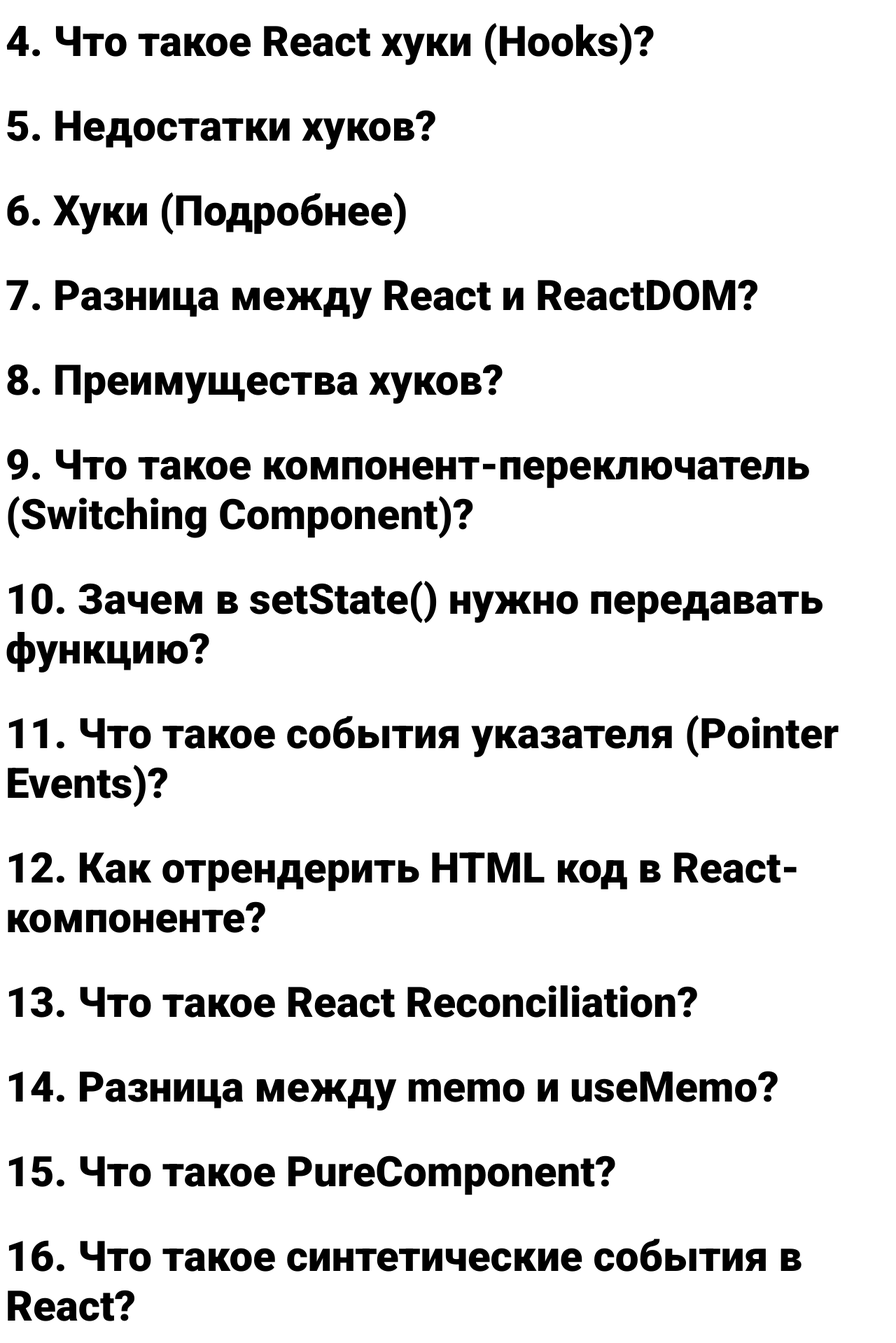
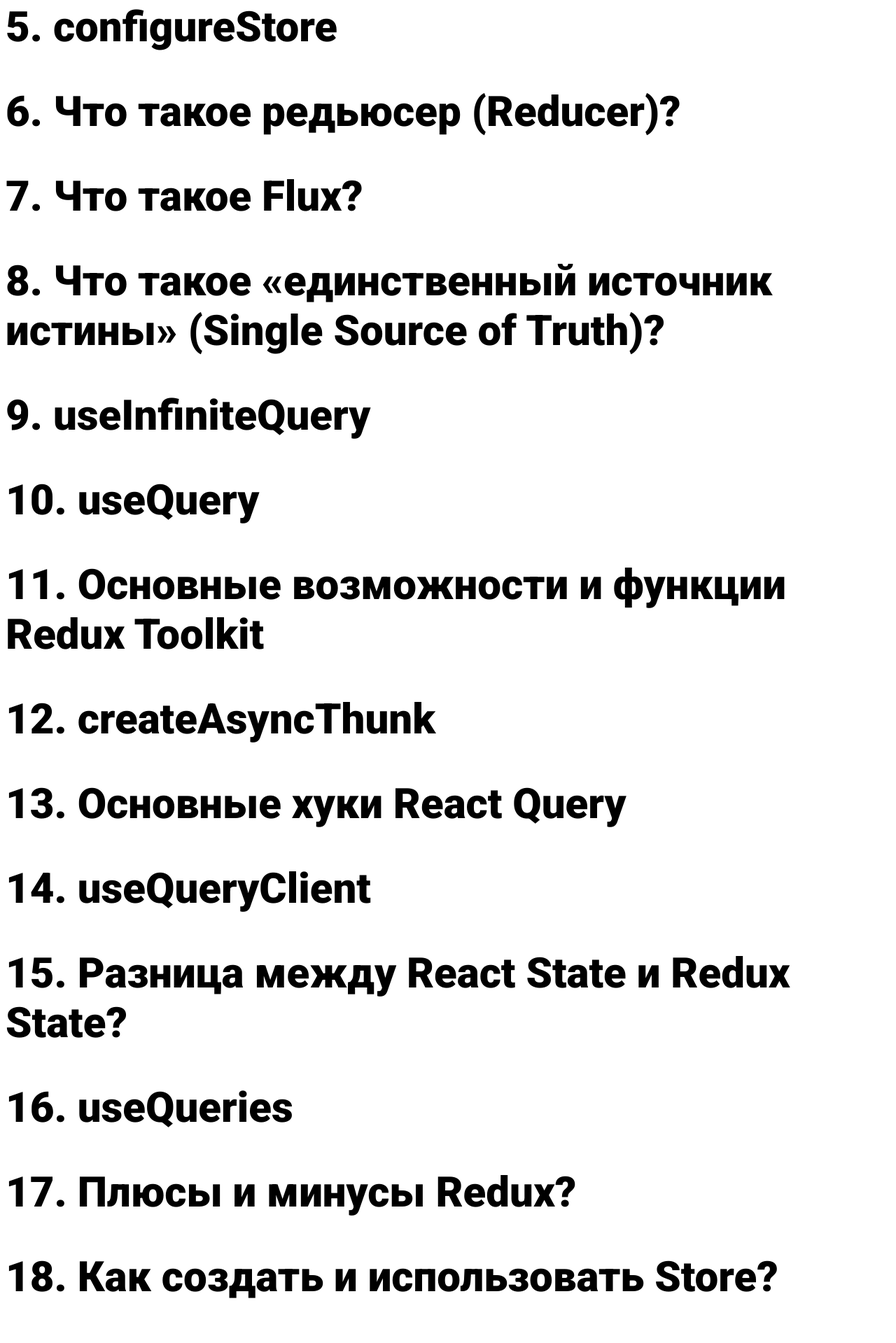
Before and after one commit to DenisBeck/movies-app, a React (Create React App) app: page / in a window 1280 px wide. Shown: the part 560-2479 px from the top of the page at 70% size. Built offline with nearby package versions, Linux system fonts and the light colour scheme.

Commit message:
redux js

```diff
--- a/src/App.js
+++ b/src/App.js
@@ -184,69 +184,99 @@
 
 // const filtered = questions.filter((item, index) => [2,5,7,9,12,14,15,16,23,27,30,34,36,39,43,45,48,54,61,63,75,76,80,85,86,88,89,91,92,93,97,99,100,107,110,113,114,124,125,129,130,132,134,140,154,156,158,160,161,165,166,169,173,178,179,184,186,191,195,196,197].includes(index + 1))
 
+// const questions = [
+//   'Разница между элементом и компонентом?',
+//   'Что делает метод shouldComponentUpdate?',
+//   'Что такое Virtual DOM? Как он работает с React?',
+//   'Что такое React хуки (Hooks)?',
+//   'Недостатки хуков?',
+//   'Хуки (Подробнее)',
+//   'Разница между React и ReactDOM?',
+//   'Преимущества хуков?',
+//   'Что такое компонент-переключатель (Switching Component)?',
+//   'Зачем в setState() нужно передавать функцию?',
+//   'Что такое события указателя (Pointer Events)?',
+//   'Как отрендерить HTML код в React-компоненте?',
+//   'Что такое React Reconciliation?',
+//   'Разница между memo и useMemo?',
+//   'Что такое PureComponent?',
+//   'Что такое синтетические события в React?',
+//   'Что такое фрагмент (Fragment)? Почему фрагмент лучше, чем div?',
+//   'Перечислите особенности React?',
+//   'Какие хуки были добавлены в React Router версии 5?',
+//   'Разница между классовым и функциональным компонентами?',
+//   'Что такое React-ссылка (ref)? Как создать ссылку?',
+//   'Назовите основную цель React Fiber?',
+//   'Разница между управляемыми (controlled) и не управляемыми (uncontrolled) компонентами?',
+//   'Что такое контекст (Context)?',
+//   'Как реализовать однократное выполнение операции при начальном рендеринге?',
+//   'Что такое условный рендеринг (Conditional Rendering)? Как его выполнить?',
+//   'Что такое инверсия наследования (Inheritance Inversion)?',
+//   'Что такое синтетические события (SyntheticEvent) в React?',
+//   'Что такое «ленивая» (Lazy) функция?',
+//   'Что такое предохранители (Error Boundaries)?',
+//   'Назовите преимущества использования React?',
+//   'Как в React реализовать двустороннее связывание данных?',
+//   'Является ли React реактивным?',
+//   'Что триггерит перерендер компонента?',
+//   'Что такое поднятие состояния вверх (Lifting State Up)?',
+//   'Что такое ReactDOMServer?',
+//   'Что такое React?',
+//   'Что такое сhildren?',
+//   'Чем React Router отличается от обычной маршрутизации?',
+//   'Что такое «опрос» (Polling)? Как его реализовать в React?',
+//   'Разница между рендерингом и монтированием?',
+//   'Методы жизненного цикла компонента в React?',
+//   'Какие типы данных может возвращать метод render?',
+//   'Разница между компонентом и контейнером?',
+//   'Разница между теневым (Shadow) и виртуальным (Virtual) DOM?',
+//   'Что такое строгий режим в React? Его преимущества?',
+//   'Разница между useEffect(), componentDidMount()и useLayoutEffect()?',
+//   'Что такое «бурение пропсов» (Prop Drilling)? Как его избежать?',
+//   'Разница между состоянием(state) и пропсами(props)?',
+//   'Что такое портал (Portal)?',
+//   'Что такое Reselect и как он работает?',
+//   'Для чего предназначен метод registerServiceWorker() в React?',
+//   'Разница междуcreateElement()иcloneElement()?',
+//   'Что такое React Fiber?',
+//   'Что Такое JSX?',
+//   'Стадии жизненного цикла компонента в React?',
+//   'Что такое Компонент высшего порядка (Higher-Order Component/HOC)?',
+//   'Как передавать пропсы в React Router?',
+//   'Техники оптимизации React?',
+//   'Как React обрабатывает, или ограничивает использование пропсов определенного типа?',
+//   'Лучшие практики безопасности в React?',
+//   'Для чего нужен атрибут key при рендере списков?',
+// ];
+
 const questions = [
-  'Разница между элементом и компонентом?',
-  'Что делает метод shouldComponentUpdate?',
-  'Что такое Virtual DOM? Как он работает с React?',
-  'Что такое React хуки (Hooks)?',
-  'Недостатки хуков?',
-  'Хуки (Подробнее)',
-  'Разница между React и ReactDOM?',
-  'Преимущества хуков?',
-  'Что такое компонент-переключатель (Switching Component)?',
-  'Зачем в setState() нужно передавать функцию?',
-  'Что такое события указателя (Pointer Events)?',
-  'Как отрендерить HTML код в React-компоненте?',
-  'Что такое React Reconciliation?',
-  'Разница между memo и useMemo?',
-  'Что такое PureComponent?',
-  'Что такое синтетические события в React?',
-  'Что такое фрагмент (Fragment)? Почему фрагмент лучше, чем div?',
-  'Перечислите особенности React?',
-  'Какие хуки были добавлены в React Router версии 5?',
-  'Разница между классовым и функциональным компонентами?',
-  'Что такое React-ссылка (ref)? Как создать ссылку?',
-  'Назовите основную цель React Fiber?',
-  'Разница между управляемыми (controlled) и не управляемыми (uncontrolled) компонентами?',
-  'Что такое контекст (Context)?',
-  'Как реализовать однократное выполнение операции при начальном рендеринге?',
-  'Что такое условный рендеринг (Conditional Rendering)? Как его выполнить?',
-  'Что такое инверсия наследования (Inheritance Inversion)?',
-  'Что такое синтетические события (SyntheticEvent) в React?',
-  'Что такое «ленивая» (Lazy) функция?',
-  'Что такое предохранители (Error Boundaries)?',
-  'Назовите преимущества использования React?',
-  'Как в React реализовать двустороннее связывание данных?',
-  'Является ли React реактивным?',
-  'Что триггерит перерендер компонента?',
-  'Что такое поднятие состояния вверх (Lifting State Up)?',
-  'Что такое ReactDOMServer?',
-  'Что такое React?',
-  'Что такое сhildren?',
-  'Чем React Router отличается от обычной маршрутизации?',
-  'Что такое «опрос» (Polling)? Как его реализовать в React?',
-  'Разница между рендерингом и монтированием?',
-  'Методы жизненного цикла компонента в React?',
-  'Какие типы данных может возвращать метод render?',
-  'Разница между компонентом и контейнером?',
-  'Разница между теневым (Shadow) и виртуальным (Virtual) DOM?',
-  'Что такое строгий режим в React? Его преимущества?',
-  'Разница между useEffect(), componentDidMount()и useLayoutEffect()?',
-  'Что такое «бурение пропсов» (Prop Drilling)? Как его избежать?',
-  'Разница между состоянием(state) и пропсами(props)?',
-  'Что такое портал (Portal)?',
-  'Что такое Reselect и как он работает?',
-  'Для чего предназначен метод registerServiceWorker() в React?',
-  'Разница между createElement() и cloneElement()?',
-  'Что такое React Fiber?',
-  'Что Такое JSX?',
-  'Стадии жизненного цикла компонента в React?',
-  'Что такое Компонент высшего порядка (Higher-Order Component/HOC)?',
-  'Как передавать пропсы в React Router?',
-  'Техники оптимизации React?',
-  'Как React обрабатывает, или ограничивает использование пропсов определенного типа?',
-  'Лучшие практики безопасности в React?',
-  'Для чего нужен атрибут key при рендере списков?',
+  'useMutation',
+  'Как выглядит поток данных в Redux-приложении?',
+  'Что такое Middleware',
+  'createReducer',
+  'configureStore',
+  'Что такое редьюсер (Reducer)?',
+  'Что такое Flux?',
+  'Что такое «единственный источник истины» (Single Source of Truth)?',
+  'useInfiniteQuery',
+  'useQuery',
+  'Основные возможности и функции Redux Toolkit',
+  'createAsyncThunk',
+  'Основные хуки React Query',
+  'useQueryClient',
+  'Разница между React State и Redux State?',
+  'useQueries',
+  'Плюсы и минусы Redux?',
+  'Как создать и использовать Store?',
+  'Разница между Redux и Flux?',
+  'React Query',
+  'Redux Toolkit',
+  'createApi',
+  'Что такое Redux? Ключевые принципы Redux?',
+  'createEntityAdapter',
+  'RTK Query',
+  'createSlice',
+  'createAction',
 ];
 
 
```
